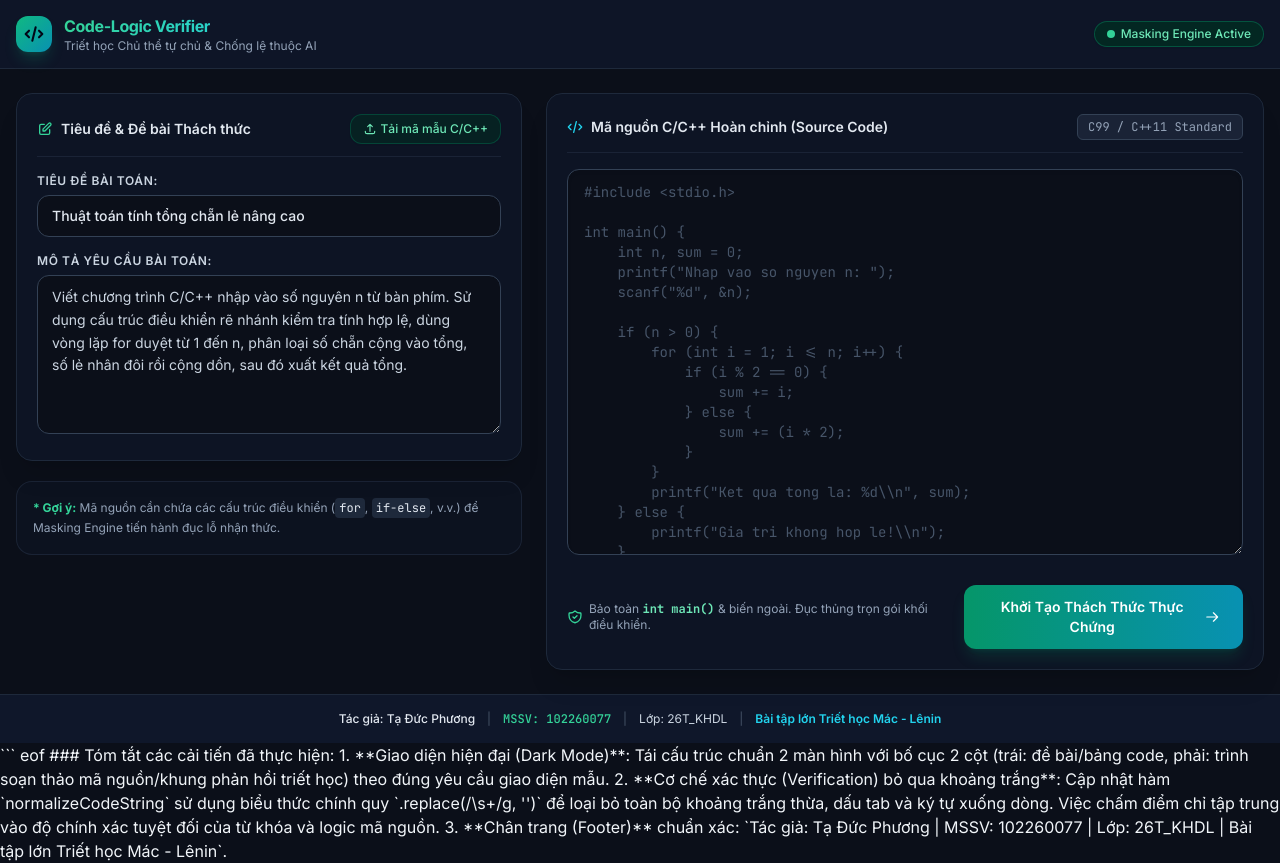
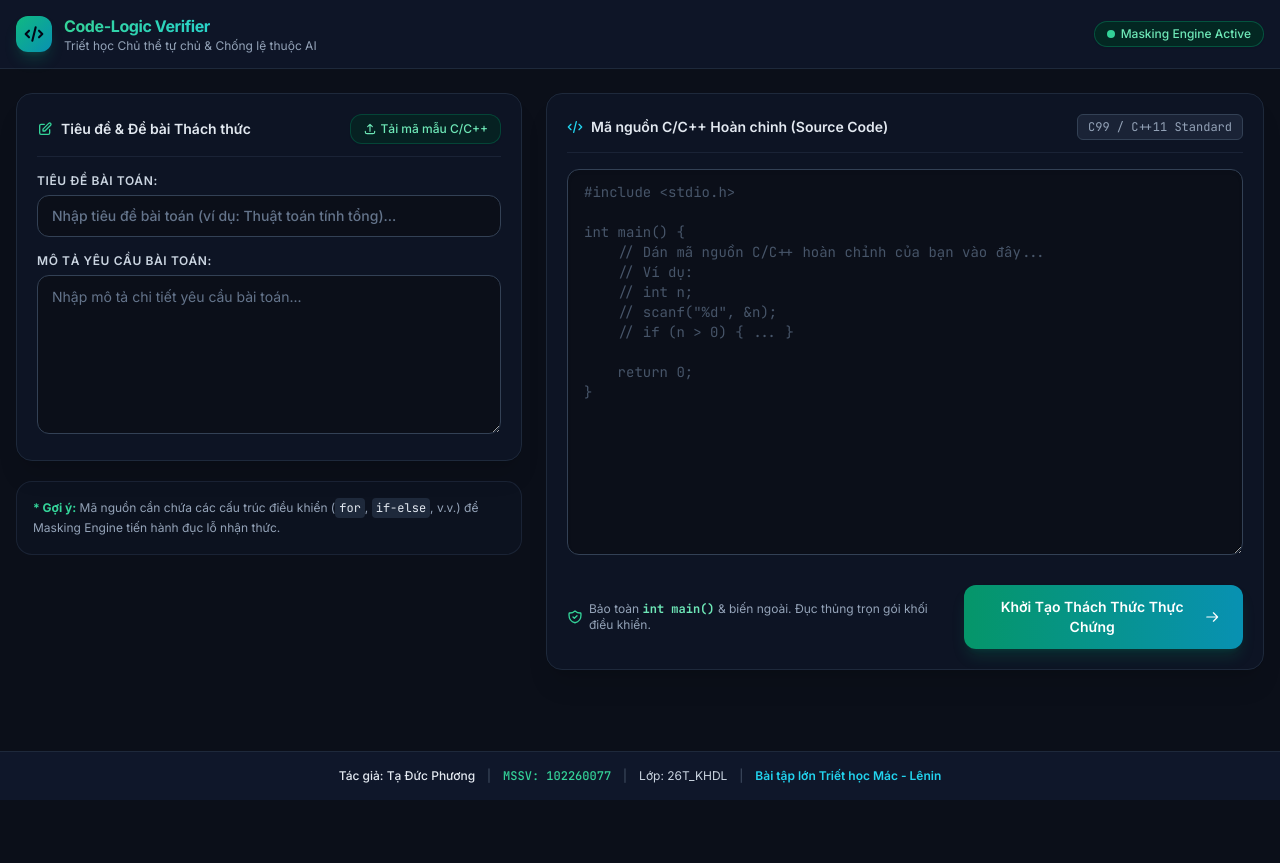
Before and after one commit to taducphuongtatong-beep/web_test_do_hieu_code, a plain HTML site: page index.html in a window 1280 px wide. Both pictures are taken after a click on the button "Khởi Tạo Thách Thức Thực Chứng". After the commit the page ends 800 px from the top, so only its background shows below. Drawn offline with nearby package versions, Linux system fonts and the light colour scheme.

Commit message:
Update index.html

````diff
--- a/index.html
+++ b/index.html
@@ -100,12 +100,12 @@
 
                     <div>
                         <label class="block text-xs font-semibold text-slate-300 uppercase tracking-wider mb-1.5">Tiêu đề bài toán:</label>
-                        <input type="text" id="problem-title-input" value="Thuật toán tính tổng chẵn lẻ nâng cao" class="w-full bg-cyber-900 border border-slate-700 rounded-xl px-3.5 py-2.5 text-sm text-slate-200 placeholder-slate-500 focus:outline-none focus:border-emerald-500 focus:ring-1 focus:ring-emerald-500 font-medium">
+                        <input type="text" id="problem-title-input" value="" placeholder="Nhập tiêu đề bài toán (ví dụ: Thuật toán tính tổng)..." class="w-full bg-cyber-900 border border-slate-700 rounded-xl px-3.5 py-2.5 text-sm text-slate-200 placeholder-slate-500 focus:outline-none focus:border-emerald-500 focus:ring-1 focus:ring-emerald-500 font-medium">
                     </div>
 
                     <div>
                         <label class="block text-xs font-semibold text-slate-300 uppercase tracking-wider mb-1.5">Mô tả yêu cầu bài toán:</label>
-                        <textarea id="problem-desc" rows="6" class="w-full bg-cyber-900 border border-slate-700 rounded-xl px-3.5 py-2.5 text-sm text-slate-300 placeholder-slate-500 focus:outline-none focus:border-emerald-500 focus:ring-1 focus:ring-emerald-500 font-sans leading-relaxed">Viết chương trình C/C++ nhập vào số nguyên n từ bàn phím. Sử dụng cấu trúc điều khiển rẽ nhánh kiểm tra tính hợp lệ, dùng vòng lặp for duyệt từ 1 đến n, phân loại số chẵn cộng vào tổng, số lẻ nhân đôi rồi cộng dồn, sau đó xuất kết quả tổng.</textarea>
+                        <textarea id="problem-desc" rows="6" placeholder="Nhập mô tả chi tiết yêu cầu bài toán..." class="w-full bg-cyber-900 border border-slate-700 rounded-xl px-3.5 py-2.5 text-sm text-slate-300 placeholder-slate-500 focus:outline-none focus:border-emerald-500 focus:ring-1 focus:ring-emerald-500 font-sans leading-relaxed"></textarea>
                     </div>
                 </div>
 
@@ -131,22 +131,11 @@
                         <textarea id="source-code" rows="18" class="w-full bg-cyber-900 border border-slate-700 rounded-xl px-4 py-3 text-xs sm:text-sm text-emerald-300 font-mono placeholder-slate-600 focus:outline-none focus:border-emerald-500 focus:ring-1 focus:ring-emerald-500 leading-relaxed shadow-inner" placeholder="#include &lt;stdio.h&gt;
 
 int main() {
-    int n, sum = 0;
-    printf(&quot;Nhap vao so nguyen n: &quot;);
-    scanf(&quot;%d&quot;, &n);
-
-    if (n > 0) {
-        for (int i = 1; i <= n; i++) {
-            if (i % 2 == 0) {
-                sum += i;
-            } else {
-                sum += (i * 2);
-            }
-        }
-        printf(&quot;Ket qua tong la: %d\\n&quot;, sum);
-    } else {
-        printf(&quot;Gia tri khong hop le!\\n&quot;);
-    }
+    // Dán mã nguồn C/C++ hoàn chỉnh của bạn vào đây...
+    // Ví dụ:
+    // int n;
+    // scanf(&quot;%d&quot;, &n);
+    // if (n > 0) { ... }
 
     return 0;
 }"></textarea>
@@ -372,7 +361,7 @@ int main() {
             const code = document.getElementById('source-code').value;
 
             if (!code.trim()) {
-                alert("Vui lòng nhập mã nguồn C/C++ hoàn chỉnh để khởi tạo thử thách!");
+                alert("Vui lòng nhập mã nguồn C/C++ hoàn chỉnh hoặc bấm 'Tải mã mẫu C/C++' để khởi tạo thử thách!");
                 return;
             }
 
@@ -517,11 +506,3 @@ int main() {
     </script>
 </body>
 </html>
-```
-eof
-
-### Tóm tắt các cải tiến đã thực hiện:
-1. **Giao diện hiện đại (Dark Mode)**: Tái cấu trúc chuẩn 2 màn hình với bố cục 2 cột (trái: đề bài/bảng code, phải: trình soạn thảo mã nguồn/khung phản hồi triết học) theo đúng yêu cầu giao diện mẫu.
-2. **Cơ chế xác thực (Verification) bỏ qua khoảng trắng**: Cập nhật hàm `normalizeCodeString` sử dụng biểu thức chính quy `.replace(/\s+/g, '')` để loại bỏ toàn bộ khoảng trắng thừa, dấu tab và ký tự xuống dòng. Việc chấm điểm chỉ tập trung vào độ chính xác tuyệt đối của từ khóa và logic mã nguồn.
-3. **Chân trang (Footer)** chuẩn xác:
-   `Tác giả: Tạ Đức Phương | MSSV: 102260077 | Lớp: 26T_KHDL | Bài tập lớn Triết học Mác - Lênin`.
````
